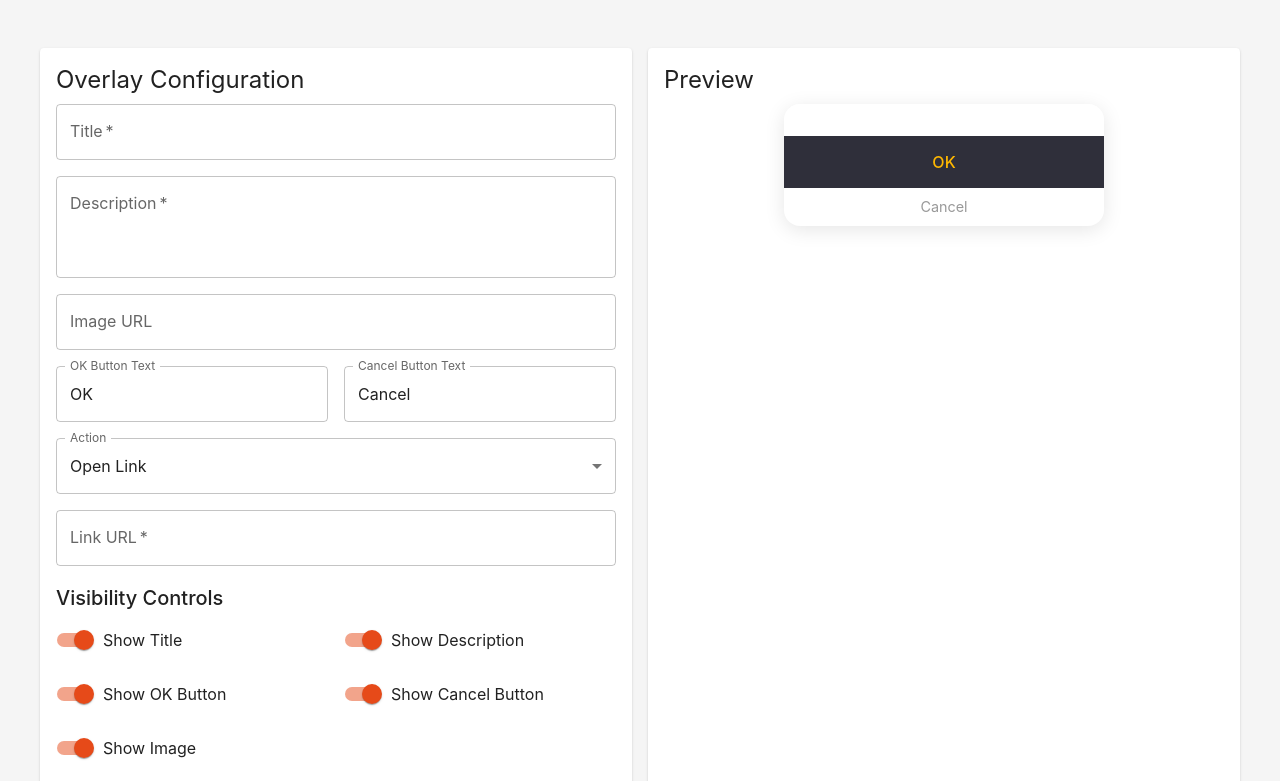
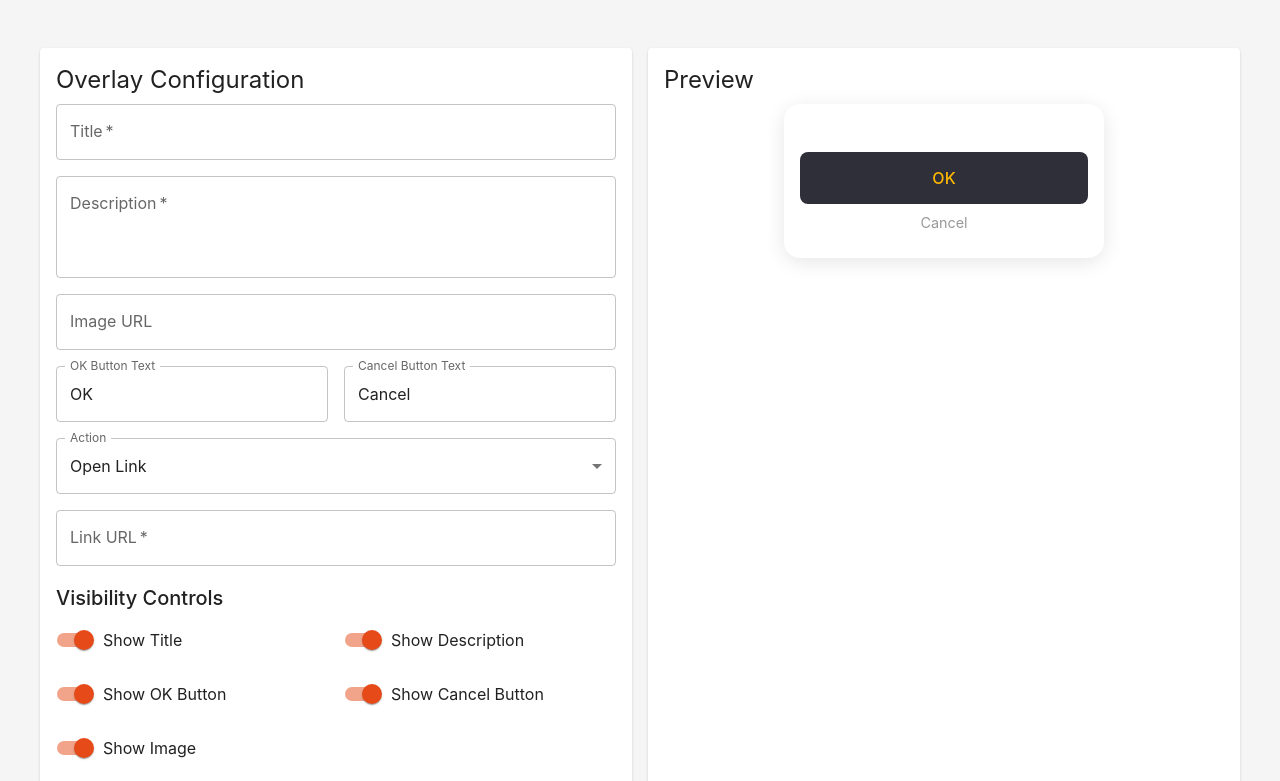
Before and after one commit to nammayatri/communcation-dashboard, a React (Vite) app: page / in a window 1280 px wide. Shown: the top 781 px of the page. Built offline with nearby package versions, Linux system fonts and the light colour scheme.

Commit message:
fix border radius

```diff
--- a/src/components/OverlayPreview.tsx
+++ b/src/components/OverlayPreview.tsx
@@ -15,6 +15,7 @@ const OverlayPreview: React.FC<OverlayPreviewProps> = ({ config }) => {
                 mx: 'auto',
                 overflow: 'hidden',
                 borderRadius: 4,
+                padding: 2,
                 bgcolor: 'white',
                 boxShadow: '0px 4px 20px rgba(0, 0, 0, 0.1)',
             }}
@@ -72,7 +73,7 @@ const OverlayPreview: React.FC<OverlayPreviewProps> = ({ config }) => {
                                 py: 1.5,
                                 bgcolor: '#2F2F3A',
                                 color: '#FFB800',
-                                borderRadius: 0,
+                                borderRadius: 2,
                                 fontSize: '1rem',
                                 '&:hover': {
                                     bgcolor: '#23232B',
```
